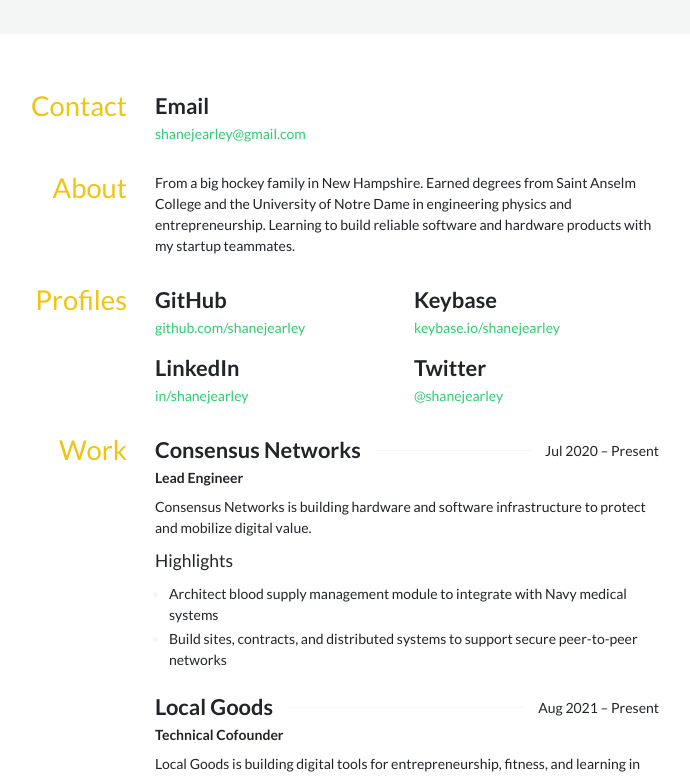
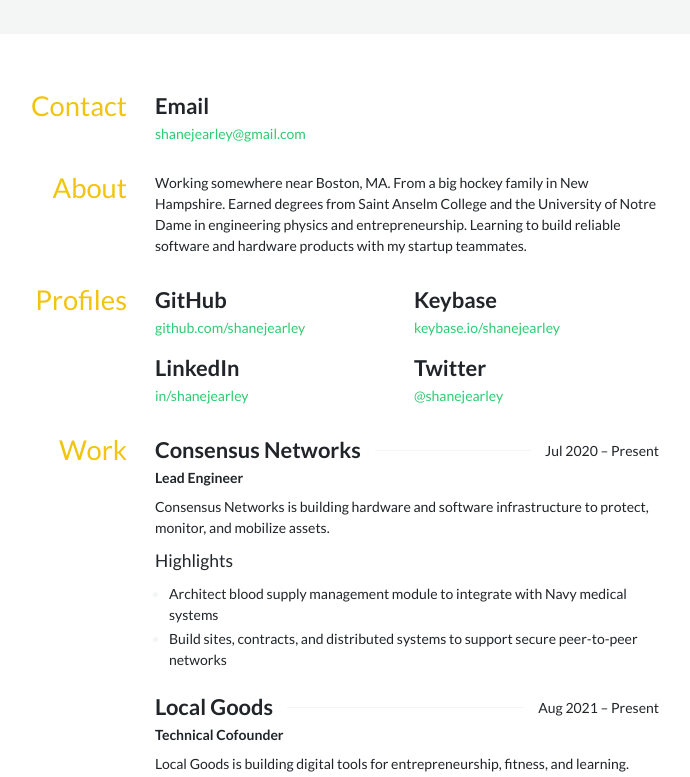
Before and after one commit to shanejearley/shanejearley.github.io, a website: page index.html in a window 1280 px wide. Shown: the part 170-947 px from the top of the page, without its empty margins (331-1021 px from the left). Drawn offline with Linux system fonts and the light colour scheme.

Commit message:
Update company descriptions

```diff
--- a/index.html
+++ b/index.html
@@ -3,7 +3,7 @@
   <head>
     <meta charset="utf-8">
     <title>Shane Earley</title>
-    <meta name="description" content="From a big hockey family in New Hampshire. Earned degrees from Saint Anselm College and the University of Notre Dame in engineering physics and entrepreneurship. Learning to build reliable software and hardware products with my startup teammates.">
+    <meta name="description" content="Working somewhere near Boston, MA. From a big hockey family in New Hampshire. Earned degrees from Saint Anselm College and the University of Notre Dame in engineering physics and entrepreneurship. Learning to build reliable software and hardware products with my startup teammates.">
     <meta name="viewport" content="width=device-width, initial-scale=1">
     <link rel="stylesheet" href="https://fonts.googleapis.com/css?family=Lato:400,700&display=swap">
     <style>:root {
@@ -237,7 +237,7 @@
         <section id="about">
           <h3>About</h3>
           <article>
-            <p>From a big hockey family in New Hampshire. Earned degrees from Saint Anselm College and the University of Notre Dame in engineering physics and entrepreneurship. Learning to build reliable software and hardware products with my startup teammates.</p>
+            <p>Working somewhere near Boston, MA. From a big hockey family in New Hampshire. Earned degrees from Saint Anselm College and the University of Notre Dame in engineering physics and entrepreneurship. Learning to build reliable software and hardware products with my startup teammates.</p>
           </article>
         </section>
         <section id="profiles">
@@ -278,7 +278,7 @@
                     <strong>Lead Engineer</strong>
                 </div>
               </header>
-                <p>Consensus Networks is building hardware and software infrastructure to protect and mobilize digital value.</p>
+                <p>Consensus Networks is building hardware and software infrastructure to protect, monitor, and mobilize assets.</p>
                 <h5>Highlights</h5>
                 <ul>
                     <li>Architect blood supply management module to integrate with Navy medical systems</li>
@@ -298,7 +298,7 @@
                     <strong>Technical Cofounder</strong>
                 </div>
               </header>
-                <p>Local Goods is building digital tools for entrepreneurship, fitness, and learning in the real world.</p>
+                <p>Local Goods is building digital tools for entrepreneurship, fitness, and learning.</p>
                 <h5>Highlights</h5>
                 <ul>
                     <li>Build ecommerce storefront widgets to support shoppers and merchants</li>
```
Also changed, not shown: resume.json (+3 -5 lines).
